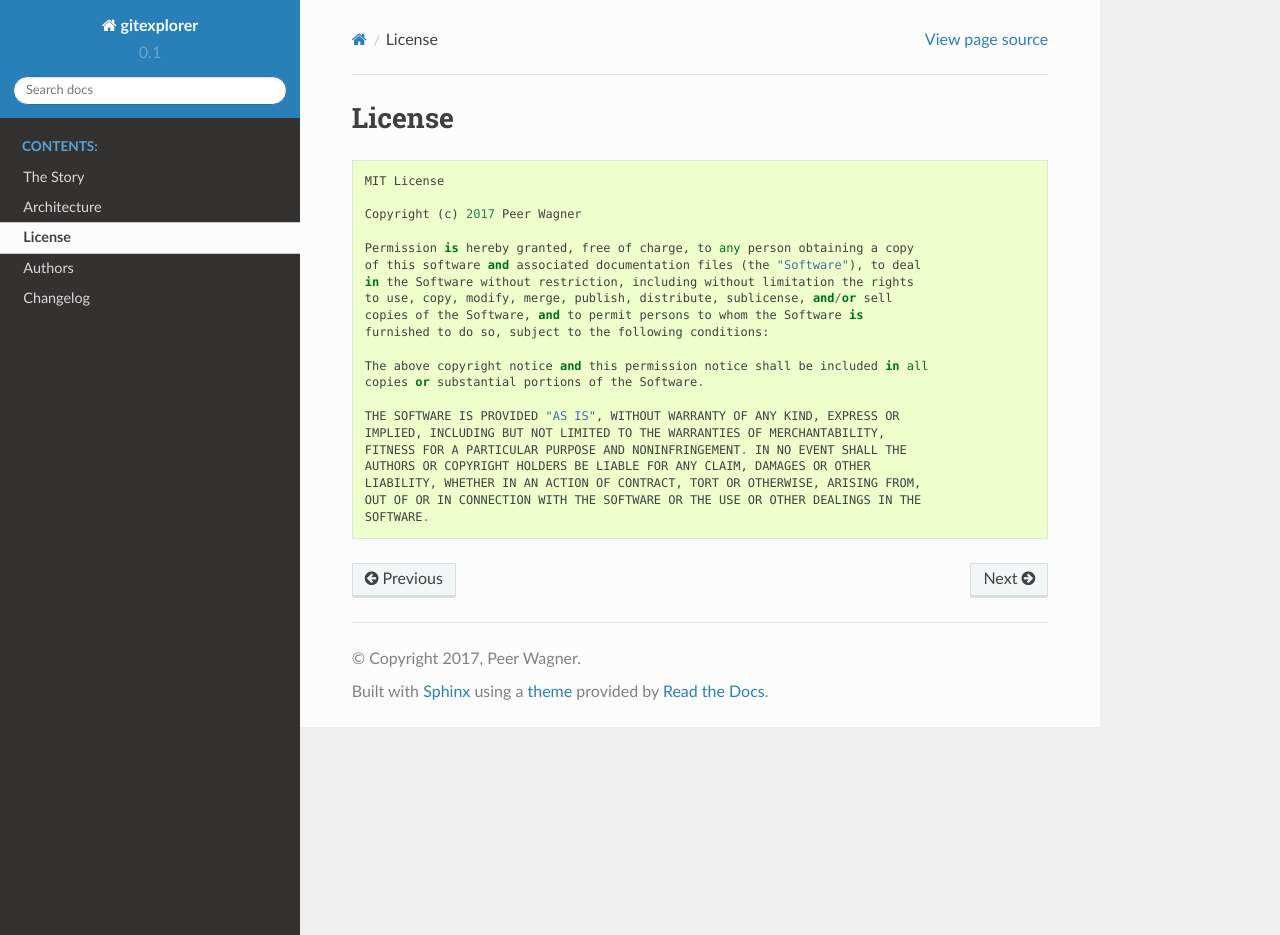
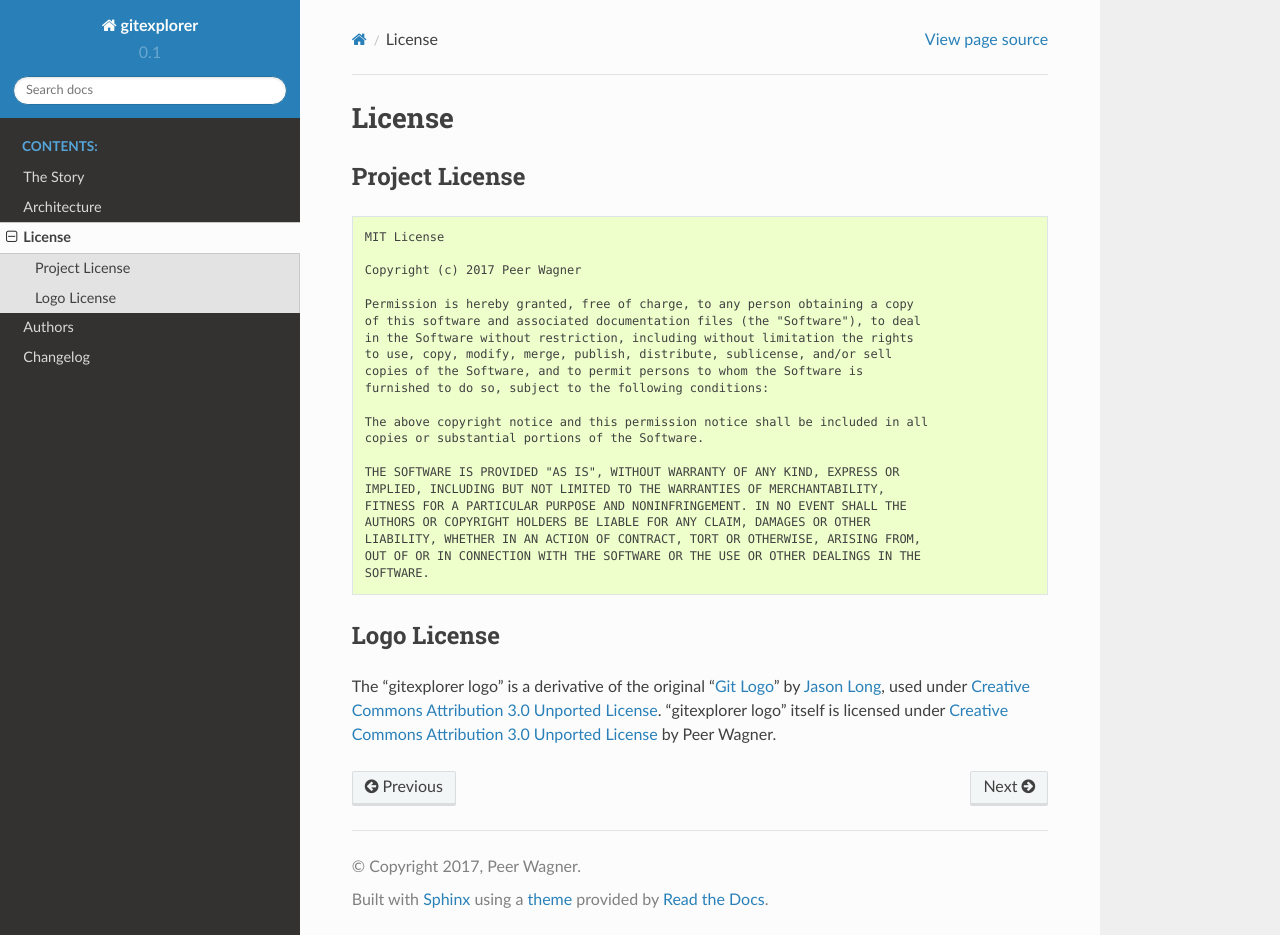
Before and after one commit to wagnerpeer/gitexplorer, a Sphinx documentation site: the page built from docs/license.rst, in a window 1280 px wide and 935 px high. Built offline with Sphinx 7.4.7 and the Read the Docs theme 2.0.0, drawn with Linux system fonts in a browser that asks for light colours.

Commit message:
Added a logo and license for it.

```diff
--- a/docs/license.rst
+++ b/docs/license.rst
@@ -4,4 +4,21 @@
 License
 =======
 
+---------------
+Project License
+---------------
+
 .. literalinclude:: ../LICENSE.txt
+    :language: text
+
+------------
+Logo License
+------------
+
+The "gitexplorer logo" is a derivative of the original "`Git Logo`_" by `Jason Long`_, used under
+`Creative Commons Attribution 3.0 Unported License`_. "gitexplorer logo" itself is licensed under
+`Creative Commons Attribution 3.0 Unported License`_ by Peer Wagner.
+
+.. _`Git Logo`: https://git-scm.com/downloads/logos
+.. _`Jason Long`: https://twitter.com/jasonlong
+.. _`Creative Commons Attribution 3.0 Unported License`: https://creativecommons.org/licenses/by/3.0/
```
Also changed, not shown: docs/index.rst (+5 -2 lines), docs/img/gitexplorer_logo.svg (added).
